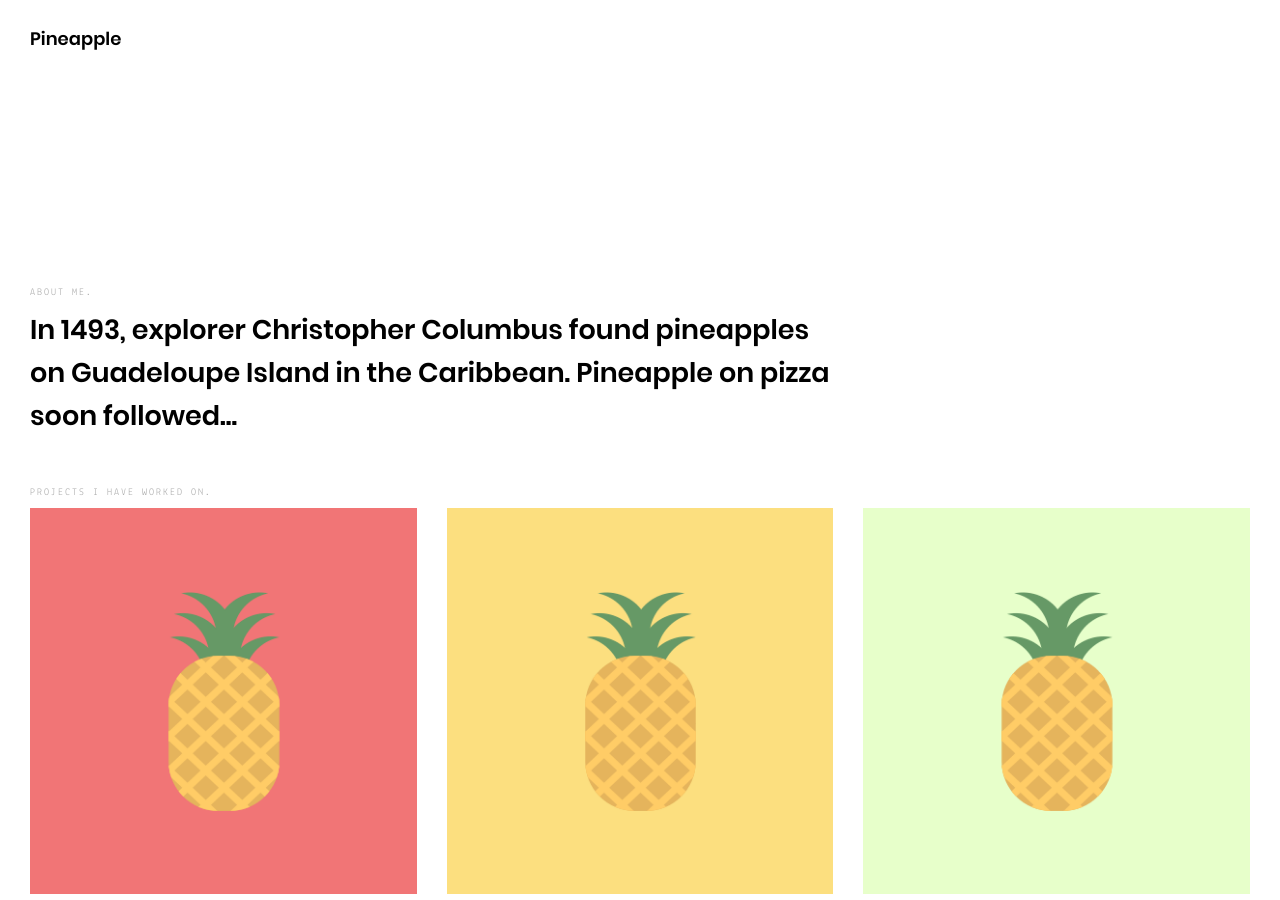
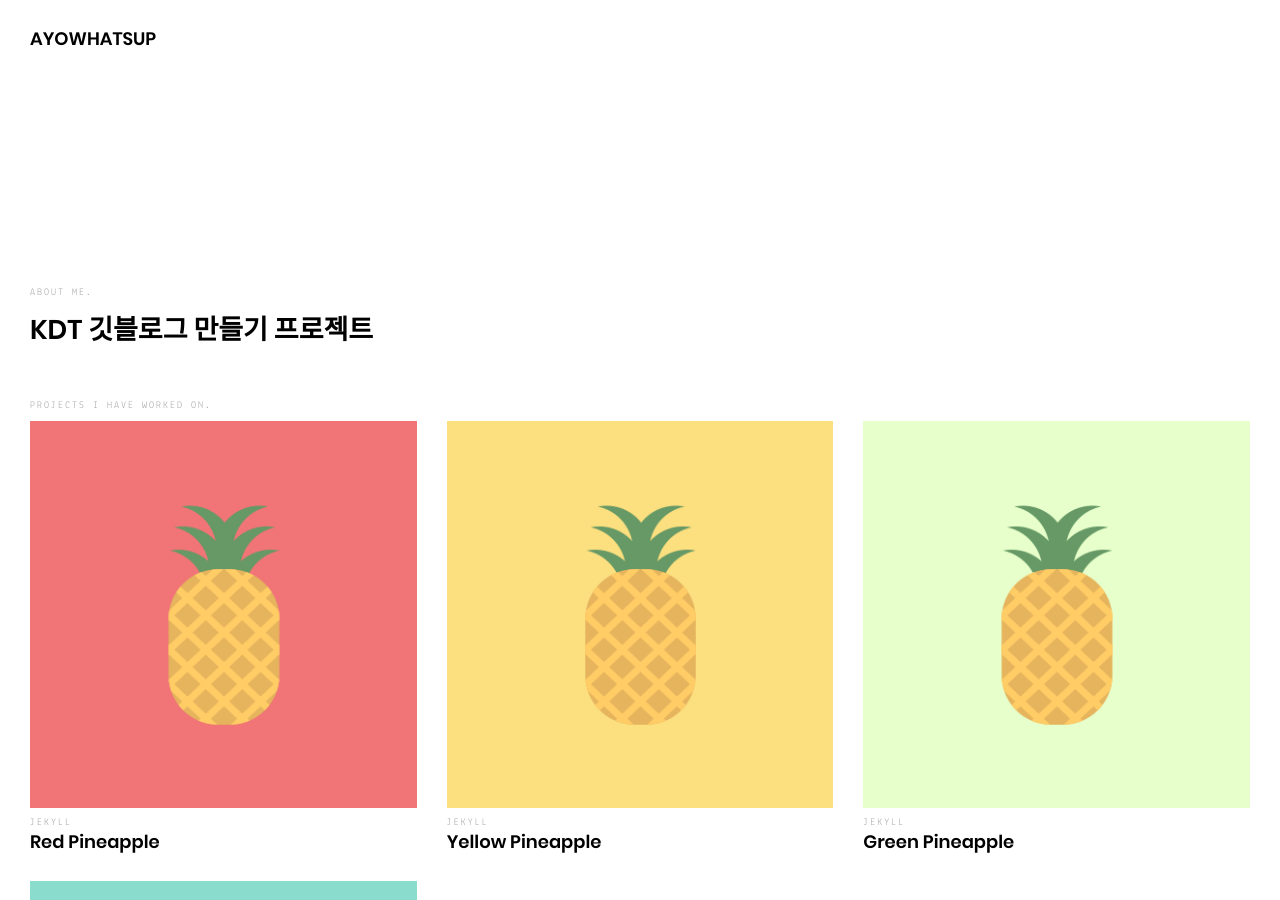
Before and after one commit to bluelily555/giblog_hello2, a Jekyll site: the page built from index.html, in a window 1280 px wide and 900 px high. Built offline with Jekyll 4.4.1, drawn with Linux system fonts in a browser that asks for light colours.

Commit message:
Update _config.yml
정보수정, url없어도 되는지 궁금해서 수정

```diff
--- a/_config.yml
+++ b/_config.yml
@@ -1,16 +1,16 @@
 # User config
-author: "Pineapple"
+author: "AYOWHATSUP"
 tagline: "Pineapple Certfied Jekyll Theme"
-description: "In 1493, explorer Christopher Columbus found pineapples on Guadeloupe Island in the Caribbean. Pineapple on pizza soon followed..."
+description: "KDT 깃블로그 만들기 프로젝트"
 keywords: "Pineapple, Pineapple Pizza, Pineapple House"
-email: "pineapple@example.com"
+email: "bluelily555@daum.net"
 linkedin: "https://www.linkedin.com/"
 twitter: "https://twitter.com/"
 github: "https://bluelily555.github.io/"
 
 # Site config
 baseurl: "/giblog_hello2"
-url: "https://bluelily555.github.io"
+#url: "https://bluelily555.github.io"
 highlighter: rouge
 sass:
   sass_dir: assets/scss
```
